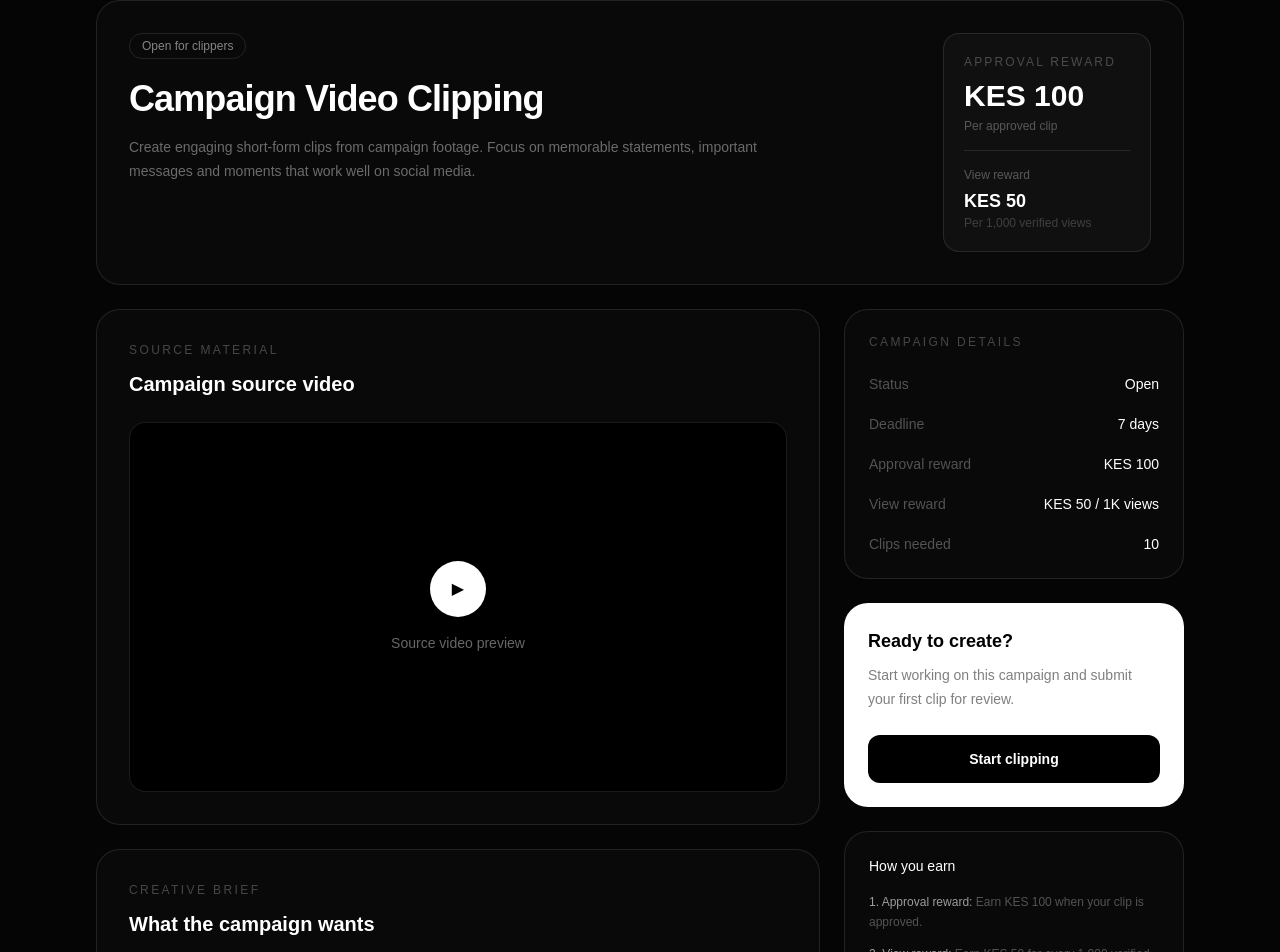
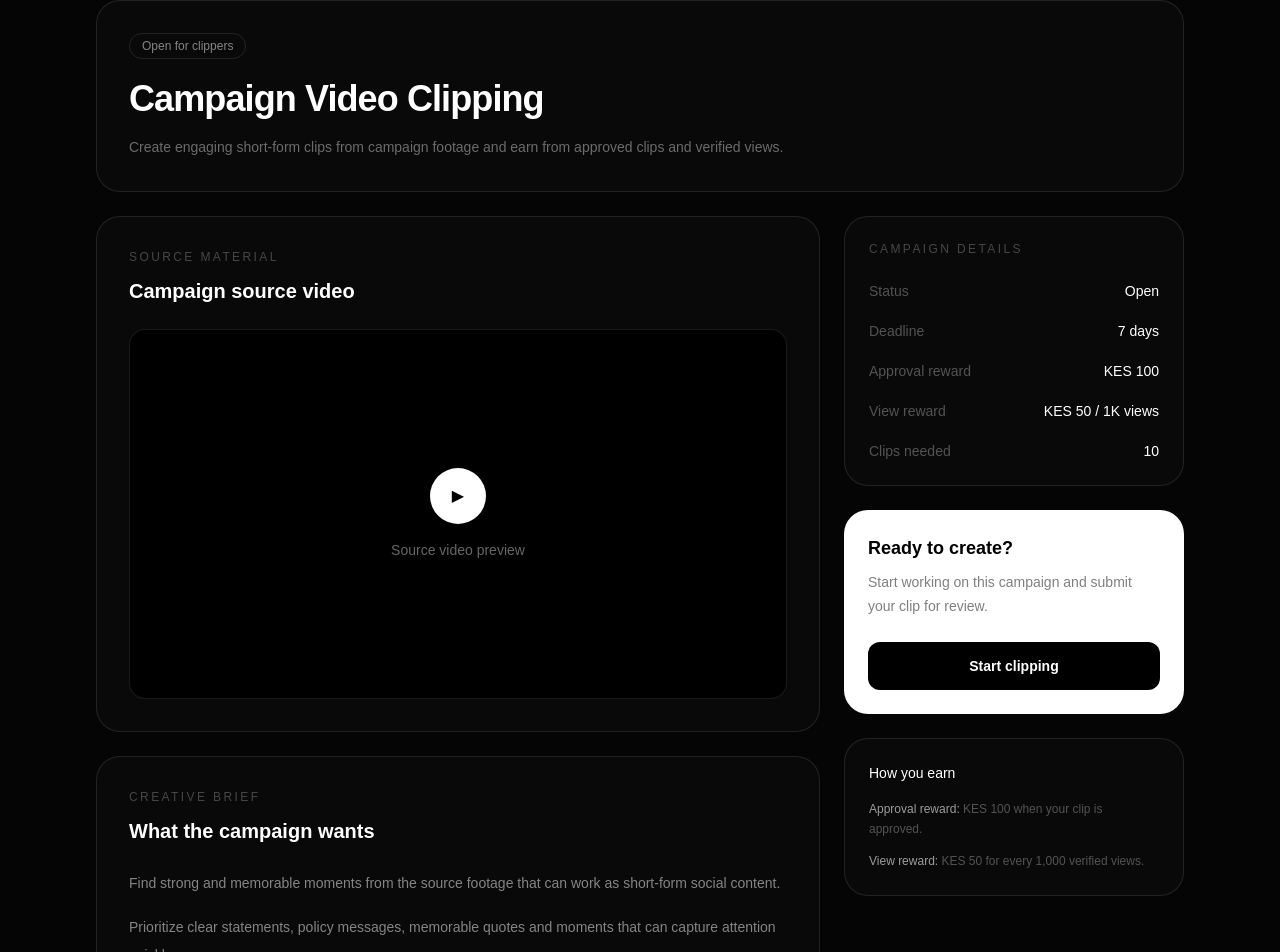
Before and after one commit to stephenmuriuki632-png/poliforge, a Next.js app: page /clipper/campaigns/test-campaign in a window 1280 px wide. Shown: the part 137-1089 px from the top of the page. Built offline with nearby package versions, Linux system fonts and the light colour scheme.

Commit message:
Connect campaign details to clip submission

```diff
--- a/app/clipper/campaigns/[id]/page.tsx
+++ b/app/clipper/campaigns/[id]/page.tsx
@@ -1,8 +1,12 @@
-"use client";
-
 import Link from "next/link";
 
-export default function CampaignDetailsPage() {
+type Props = {
+  params: Promise<{ id: string }>;
+};
+
+export default async function CampaignDetailsPage({ params }: Props) {
+  const { id } = await params;
+
   return (
     <main className="min-h-screen bg-[#050505] text-white">
       <header className="border-b border-white/10">
@@ -25,8 +29,6 @@ export default function CampaignDetailsPage() {
 
       <div className="mx-auto max-w-6xl px-5 py-10 sm:px-8 sm:py-14">
         <section className="rounded-3xl border border-white/10 bg-white/[0.02] p-6 sm:p-8">
-          <div className="flex flex-col gap-8 lg:flex-row lg:items-start lg:justify-between">
-            <div>
           <span className="inline-flex rounded-full border border-white/10 px-3 py-1 text-xs text-white/50">
             Open for clippers
           </span>
@@ -36,40 +38,9 @@ export default function CampaignDetailsPage() {
           </h1>
 
           <p className="mt-4 max-w-2xl text-sm leading-6 text-white/40">
-                Create engaging short-form clips from campaign footage.
-                Focus on memorable statements, important messages and
-                moments that work well on social media.
+            Create engaging short-form clips from campaign footage
+            and earn from approved clips and verified views.
           </p>
-            </div>
-
-            <div className="shrink-0 rounded-2xl border border-white/10 bg-white/[0.03] p-5 lg:min-w-52">
-              <p className="text-xs uppercase tracking-[0.18em] text-white/25">
-                Approval reward
-              </p>
-
-              <p className="mt-2 text-3xl font-semibold">
-                KES 100
-              </p>
-
-              <p className="mt-1 text-xs text-white/30">
-                Per approved clip
-              </p>
-
-              <div className="mt-4 border-t border-white/10 pt-4">
-                <p className="text-xs text-white/30">
-                  View reward
-                </p>
-
-                <p className="mt-1 text-lg font-semibold">
-                  KES 50
-                </p>
-
-                <p className="text-xs text-white/20">
-                  Per 1,000 verified views
-                </p>
-              </div>
-            </div>
-          </div>
         </section>
 
         <div className="mt-6 grid gap-6 lg:grid-cols-[1fr_340px]">
@@ -112,13 +83,14 @@ export default function CampaignDetailsPage() {
                 </p>
 
                 <p>
-                  Prioritize clear statements, interesting reactions,
-                  policy messages and memorable quotes.
+                  Prioritize clear statements, policy messages,
+                  memorable quotes and moments that can capture
+                  attention quickly.
                 </p>
 
                 <p>
-                  Keep clips concise and make sure the main message is
-                  understandable without unnecessary context.
+                  Keep clips concise and make the main message easy
+                  to understand.
                 </p>
               </div>
             </section>
@@ -129,25 +101,16 @@ export default function CampaignDetailsPage() {
               </p>
 
               <div className="mt-6 grid gap-4 sm:grid-cols-2">
-                <Requirement
-                  title="Format"
-                  value="Vertical 9:16"
-                />
-
+                <Requirement title="Format" value="Vertical 9:16" />
                 <Requirement
                   title="Platforms"
                   value="TikTok · Instagram · YouTube"
                 />
-
                 <Requirement
                   title="Style"
                   value="Short-form social"
                 />
-
-                <Requirement
-                  title="Clips needed"
-                  value="10 clips"
-                />
+                <Requirement title="Clips needed" value="10 clips" />
               </div>
             </section>
           </div>
@@ -173,12 +136,12 @@ export default function CampaignDetailsPage() {
               </h2>
 
               <p className="mt-2 text-sm leading-6 text-black/50">
-                Start working on this campaign and submit your first
-                clip for review.
+                Start working on this campaign and submit your clip
+                for review.
               </p>
 
               <Link
-                href="/clipper/campaigns/test-campaign/submit"
+                href={`/clipper/campaigns/${id}/submit`}
                 className="mt-6 block w-full rounded-xl bg-black px-5 py-3.5 text-center text-sm font-semibold text-white transition hover:bg-black/80"
               >
                 Start clipping
@@ -186,23 +149,21 @@ export default function CampaignDetailsPage() {
             </section>
 
             <section className="rounded-3xl border border-white/10 bg-white/[0.02] p-6">
-              <p className="text-sm font-medium">
-                How you earn
-              </p>
+              <p className="text-sm font-medium">How you earn</p>
 
               <div className="mt-4 space-y-3 text-xs leading-5 text-white/30">
                 <p>
                   <span className="text-white/60">
-                    1. Approval reward:
+                    Approval reward:
                   </span>{" "}
-                  Earn KES 100 when your clip is approved.
+                  KES 100 when your clip is approved.
                 </p>
 
                 <p>
                   <span className="text-white/60">
-                    2. View reward:
+                    View reward:
                   </span>{" "}
-                  Earn KES 50 for every 1,000 verified views.
+                  KES 50 for every 1,000 verified views.
                 </p>
               </div>
             </section>
```
Lines whose indentation alone changed are shown as unchanged.
